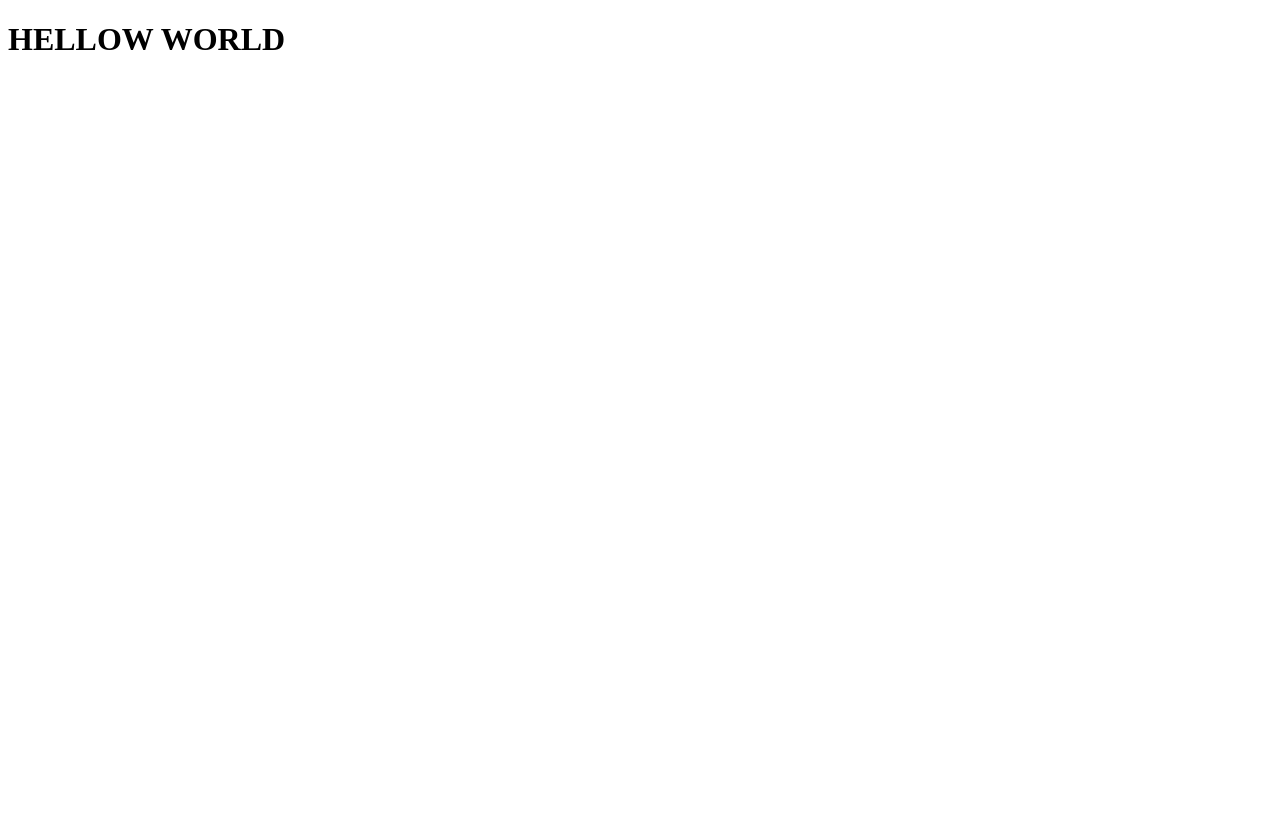
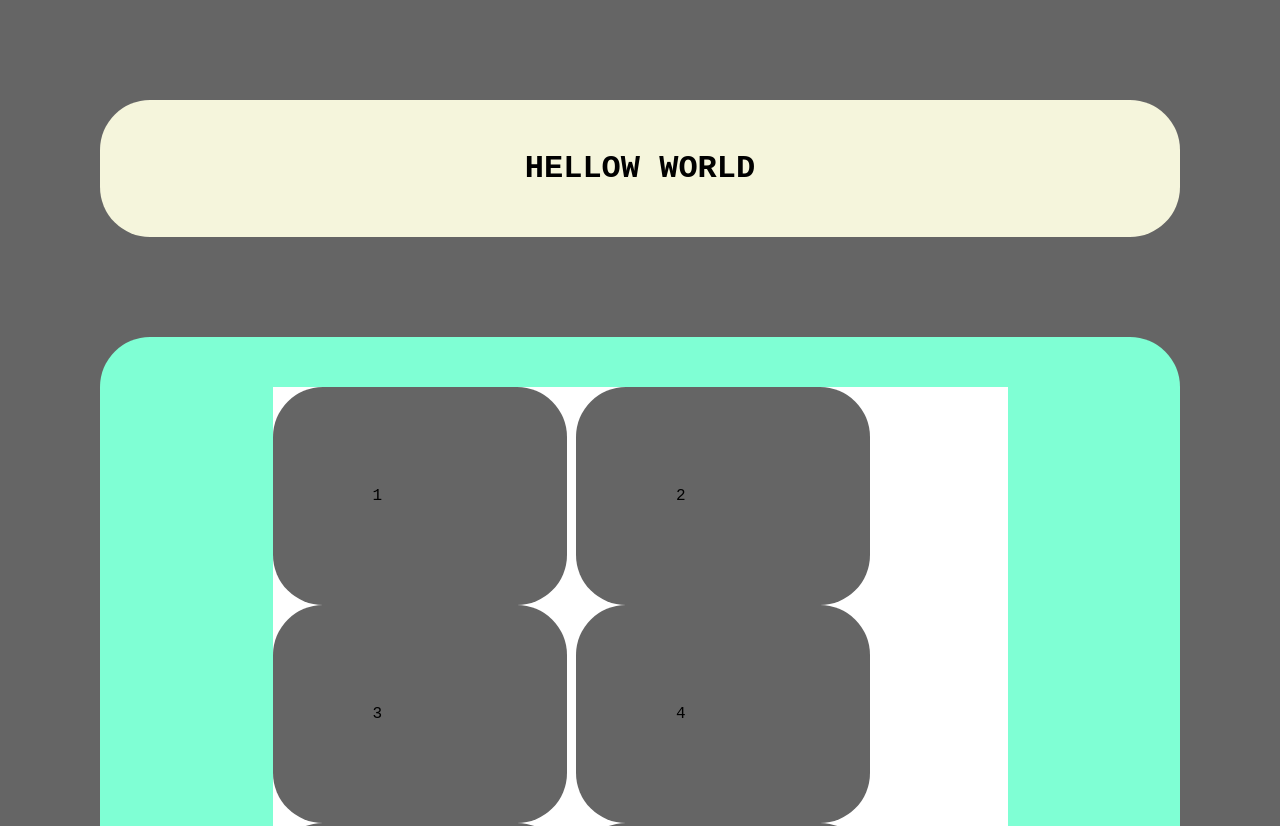
Before and after one commit to mountmike/git_test, a plain HTML site: page index.html in a window 1280 px wide. Shown: the top 826 px of the page. Before the commit the page ends 800 px from the top, so only its background shows below. Drawn offline with Linux system fonts and the light colour scheme.

Commit message:
Playing around with blocks

```diff
--- a/index.html
+++ b/index.html
@@ -5,6 +5,7 @@
     <meta http-equiv="X-UA-Compatible" content="IE=edge">
     <meta name="viewport" content="width=device-width, initial-scale=1.0">
     <title>Document</title>
+    <link rel="stylesheet" href="../style.css">
 </head>
 <body>
     <h1>HELLOW WORLD</h1>
@@ -13,5 +14,19 @@
             <!--this is where I want to put the cool navigation menu-->
         </nav>
     </header>
+
+    <main>
+        <div class="container">
+          <article>1</article>
+          <article>2</article>
+          <article>3</article>
+          <article>4</article>
+          <article>5</article>
+          <article>6</article>
+          <article>7</article>
+          <article>8</article>
+          <article>9</article>
+        </div>
+    </main>
 </body>
 </html>
--- a/style.css
+++ b/style.css
@@ -0,0 +1,38 @@
+* {
+    box-sizing: border-box;
+    background-color: #656565;
+    margin: 0px;
+    font-family: 'Courier New', Courier, monospace;
+}
+
+h1 {
+    background-color: beige;
+    padding: 50px;
+    text-align: center;
+    border-radius: 50px;
+    margin: 100px;
+}
+
+main {
+    background-color: aquamarine;
+    padding: 50px;
+    margin: 100px;
+    border-radius: 50px;
+}
+
+.container {
+    background-color: white;
+    width: 75%;
+    margin: auto;
+
+}
+
+article {
+    display:inline-block;
+    height: auto;
+    width: 40%;
+    margin: auto;
+    border-radius: 50px;
+    padding: 100px;
+
+}
```
